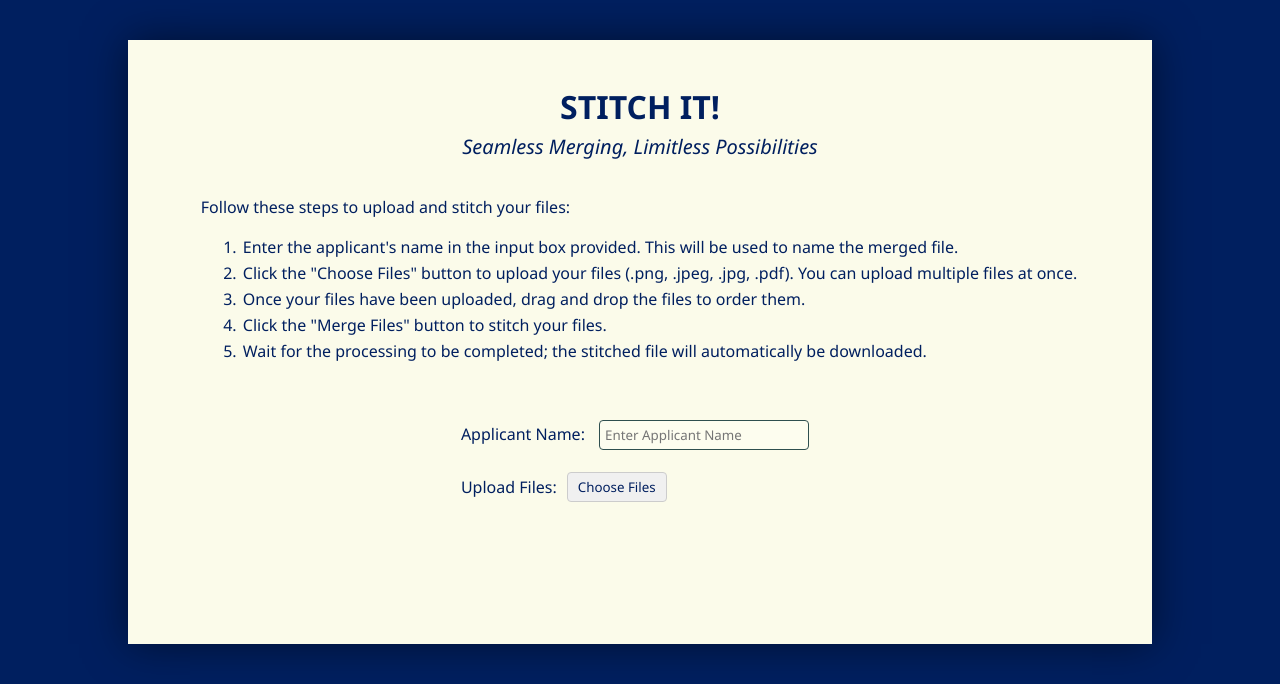
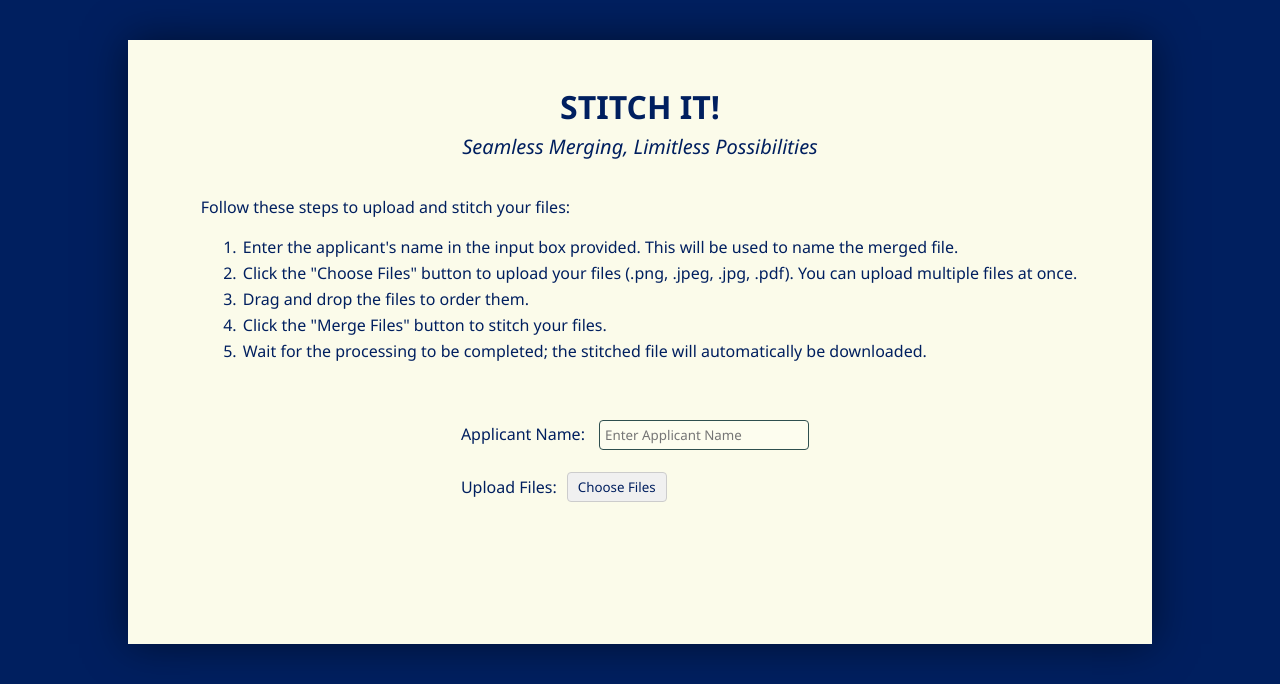
Before and after one commit to tungkei/Stitch-It, a Flask app: page / in a window 1280 px wide. Shown: the top 684 px of the page. Run offline with Flask 3, Linux system fonts and the light colour scheme; some libraries are stand-ins or nearby versions.

Commit message:
edited web page usage instructions

```diff
--- a/templates/index.html
+++ b/templates/index.html
@@ -26,10 +26,7 @@
 						Click the "Choose Files" button to upload your files (.png, .jpeg,
 						.jpg, .pdf). You can upload multiple files at once.
 					</li>
-					<li>
-						Once your files have been uploaded, drag and drop the files to order
-						them.
-					</li>
+					<li>Drag and drop the files to order them.</li>
 					<li>Click the "Merge Files" button to stitch your files.</li>
 					<li>
 						Wait for the processing to be completed; the stitched file will
```
